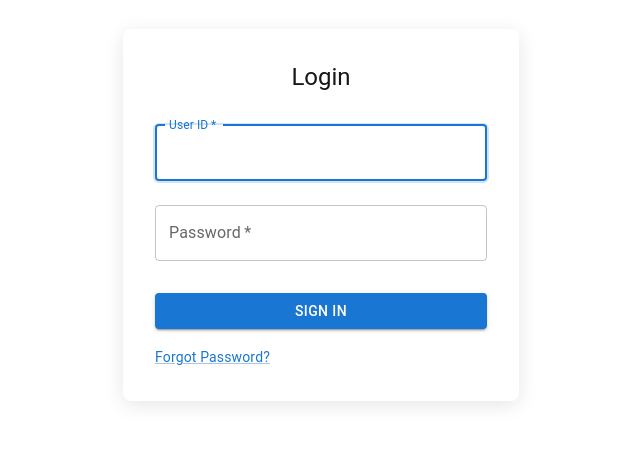
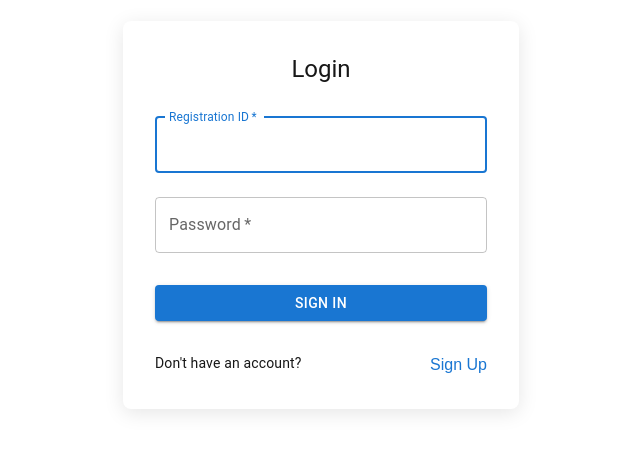
Before and after one commit to Rudro4038/result_viewer, a Next.js app: page /login in a window 1280 px wide. Shown: the part 185-636 px from the top of the page, without its empty margins (319-959 px from the left). Built offline with nearby package versions, Linux system fonts and the light colour scheme.

Commit message:
feat: signUp for new student added

```diff
--- /dev/null
+++ b/app/api/signup/route.ts
@@ -0,0 +1,55 @@
+// app/api/signup/route.ts
+import { NextRequest, NextResponse } from "next/server";
+import { connectToDatabase } from "@/lib/database/mongoose";
+import UserCredential from "@/models/UserCredentialModel";
+
+export async function POST(request: NextRequest) {
+    try {
+        await connectToDatabase();
+
+        const { id, name, password } = await request.json();
+
+        if (!id || !name || !password) {
+            return NextResponse.json(
+                {
+                    success: false,
+                    message: "All fields are required.",
+                },
+                { status: 400 },
+            );
+        }
+
+        const existingUser = await UserCredential.findOne({ id });
+
+        if (existingUser) {
+            return NextResponse.json(
+                {
+                    success: false,
+                    message: "User with this registration ID already exists.",
+                },
+                { status: 409 },
+            );
+        }
+
+        const newUser = new UserCredential({
+            id,
+            name,
+            pass: password,
+            role: "student", // Default role
+        });
+
+        await newUser.save();
+
+        return NextResponse.json({
+            success: true,
+            message: "User created successfully.",
+        });
+    } catch (error) {
+        console.error("Signup API route exception:", error);
+
+        return NextResponse.json(
+            { success: false, message: "An internal server error occurred." },
+            { status: 500 },
+        );
+    }
+}
--- a/app/login/page.tsx
+++ b/app/login/page.tsx
@@ -25,26 +25,20 @@ const fadeIn = keyframes`
     }
 `;
 
+type FormMode = "login" | "signup";
+
 export default function LoginPage() {
+    const [mode, setMode] = useState<FormMode>("login");
+    const [name, setName] = useState("");
     const [userId, setUserId] = useState("");
     const [password, setPassword] = useState("");
+    const [confirmPassword, setConfirmPassword] = useState("");
     const [error, setError] = useState("");
     const [loading, setLoading] = useState(false);
 
     const router = useRouter();
 
-    const handleSubmit = async (event: React.FormEvent<HTMLFormElement>) => {
-        event.preventDefault();
-        setError("");
-
-        if (!userId || !password) {
-            setError("Please enter both User ID and Password.");
-            return;
-        }
-
-        setLoading(true);
-
-        try {
+    const handleLogin = async () => {
         const response = await fetch(`/api/login`, {
             method: "POST",
             headers: {
@@ -57,26 +51,86 @@ export default function LoginPage() {
         });
 
         const result = await response.json();
-            console.log("Login response:", result);
-            console.log("Role response:", result.role);
 
         if (!response.ok) {
-                setError(result.message || "Login failed");
-                return;
+            throw new Error(result.message || "Login failed");
         }
 
-            // Success → redirect based on role
         if (result.role === "admin") {
             router.push("/admin/dashboard");
         } else {
             router.push("/student/dashboard");
         }
+    };
+
+    const handleSignUp = async () => {
+        if (password !== confirmPassword) {
+            throw new Error("Passwords do not match.");
+        }
+
+        const response = await fetch(`/api/signup`, {
+            method: "POST",
+            headers: {
+                "Content-Type": "application/json",
+            },
+            body: JSON.stringify({
+                id: userId,
+                name,
+                password,
+            }),
+        });
+
+        const result = await response.json();
+
+        if (!response.ok) {
+            throw new Error(result.message || "Sign up failed");
+        }
+
+        // Switch to login mode after successful signup
+        setMode("login");
+        setError(""); // Clear previous errors
+        // Optionally show a success message
+    };
+
+    const handleSubmit = async (event: React.FormEvent<HTMLFormElement>) => {
+        event.preventDefault();
+        setError("");
+
+        if (mode === "login") {
+            if (!userId || !password) {
+                setError("Please enter both User ID and Password.");
+                return;
+            }
+        } else {
+            if (!name || !userId || !password || !confirmPassword) {
+                setError("Please fill in all fields.");
+                return;
+            }
+        }
+
+        setLoading(true);
+
+        try {
+            if (mode === "login") {
+                await handleLogin();
+            } else {
+                await handleSignUp();
+            }
         } catch (err) {
-            console.error("Login failed:", err);
-            setError("Something went wrong. Try again.");
+            const message =
+                err instanceof Error
+                    ? err.message
+                    : "An unknown error occurred.";
+            console.error(`${mode} failed:`, err);
+            setError(message);
         } finally {
             setLoading(false);
         }
+    };
+
+    const toggleMode = () => {
+        setMode(mode === "login" ? "signup" : "login");
+        setError("");
     };
 
     return (
@@ -104,7 +158,7 @@ export default function LoginPage() {
                 }}
             >
                 <Typography component="h1" variant="h5" sx={{ mb: 2 }}>
-                    Login
+                    {mode === "login" ? "Login" : "Sign Up"}
                 </Typography>
 
                 {error && (
@@ -114,34 +168,28 @@ export default function LoginPage() {
                 )}
 
                 <Box component="form" onSubmit={handleSubmit} noValidate>
-                    {/* USER ID */}
+                    {mode === "signup" && (
                         <TextField
                             margin="normal"
                             required
                             fullWidth
-                        label="User ID"
+                            label="Name"
                             autoFocus
+                            value={name}
+                            onChange={(e) => setName(e.target.value)}
+                        />
+                    )}
+
+                    <TextField
+                        margin="normal"
+                        required
+                        fullWidth
+                        label="Registration ID"
+                        autoFocus={mode === "login"}
                         value={userId}
                         onChange={(e) => setUserId(e.target.value)}
-                        sx={{
-                            "& .MuiOutlinedInput-root": {
-                                transition: "all 0.3s ease-in-out",
-                                "&:hover .MuiOutlinedInput-notchedOutline": {
-                                    borderColor: "primary.main",
-                                },
-                                "&.Mui-focused": {
-                                    boxShadow:
-                                        "0 0 0 2px rgba(25, 118, 210, 0.2)",
-                                },
-                                "&.Mui-focused .MuiOutlinedInput-notchedOutline":
-                                    {
-                                        borderColor: "primary.main",
-                                    },
-                            },
-                        }}
                     />
 
-                    {/* PASSWORD */}
                     <TextField
                         margin="normal"
                         required
@@ -150,25 +198,20 @@ export default function LoginPage() {
                         type="password"
                         value={password}
                         onChange={(e) => setPassword(e.target.value)}
-                        sx={{
-                            "& .MuiOutlinedInput-root": {
-                                transition: "all 0.3s ease-in-out",
-                                "&:hover .MuiOutlinedInput-notchedOutline": {
-                                    borderColor: "primary.main",
-                                },
-                                "&.Mui-focused": {
-                                    boxShadow:
-                                        "0 0 0 2px rgba(25, 118, 210, 0.2)",
-                                },
-                                "&.Mui-focused .MuiOutlinedInput-notchedOutline":
-                                    {
-                                        borderColor: "primary.main",
-                                    },
-                            },
-                        }}
                     />
 
-                    {/* BUTTON */}
+                    {mode === "signup" && (
+                        <TextField
+                            margin="normal"
+                            required
+                            fullWidth
+                            label="Confirm Password"
+                            type="password"
+                            value={confirmPassword}
+                            onChange={(e) => setConfirmPassword(e.target.value)}
+                        />
+                    )}
+
                     <Button
                         type="submit"
                         fullWidth
@@ -178,23 +221,46 @@ export default function LoginPage() {
                     >
                         {loading ? (
                             <CircularProgress size={24} color="inherit" />
+                        ) : mode === "login" ? (
+                            "Sign In"
                         ) : (
-                            "Sign In"
+                            "Sign Up"
                         )}
                     </Button>
 
                     <Link
                         href="#"
                         variant="body2"
+                        onClick={toggleMode}
                         sx={{
+                            cursor: "pointer",
                             "&:hover": {
                                 textDecoration: "underline",
                                 color: "primary.dark",
                             },
                         }}
-                    >
-                        Forgot Password?
+                    ></Link>
+                    <Box display="flex" justifyContent="space-between" mt={2}>
+                        {mode === "login" ? (
+                            <>
+                                <Typography variant="body2" align="left">
+                                    Don&apos;t have an account?
+                                </Typography>
+                                <Link href="/signup" underline="hover">
+                                    Sign Up
                                 </Link>
+                            </>
+                        ) : (
+                            <>
+                                <Typography variant="body2" align="left">
+                                    Already have an account?
+                                </Typography>
+                                <Link href="/login" underline="hover">
+                                    Sign In
+                                </Link>
+                            </>
+                        )}
+                    </Box>
                 </Box>
             </Box>
         </Container>
--- a/models/UserCredentialModel.ts
+++ b/models/UserCredentialModel.ts
@@ -9,6 +9,8 @@ const UserCredentialSchema = new Schema<IUserCredentialDoc>(
     {
         id: { type: String, required: true, unique: true },
         pass: { type: String, required: true },
+        role: { type: String, required: true },
+        name: { type: String, required: true },
         // Add other fields from your UserCredential type here, for example:
         // email: { type: String }
     },
```
Lines whose indentation alone changed are shown as unchanged.
